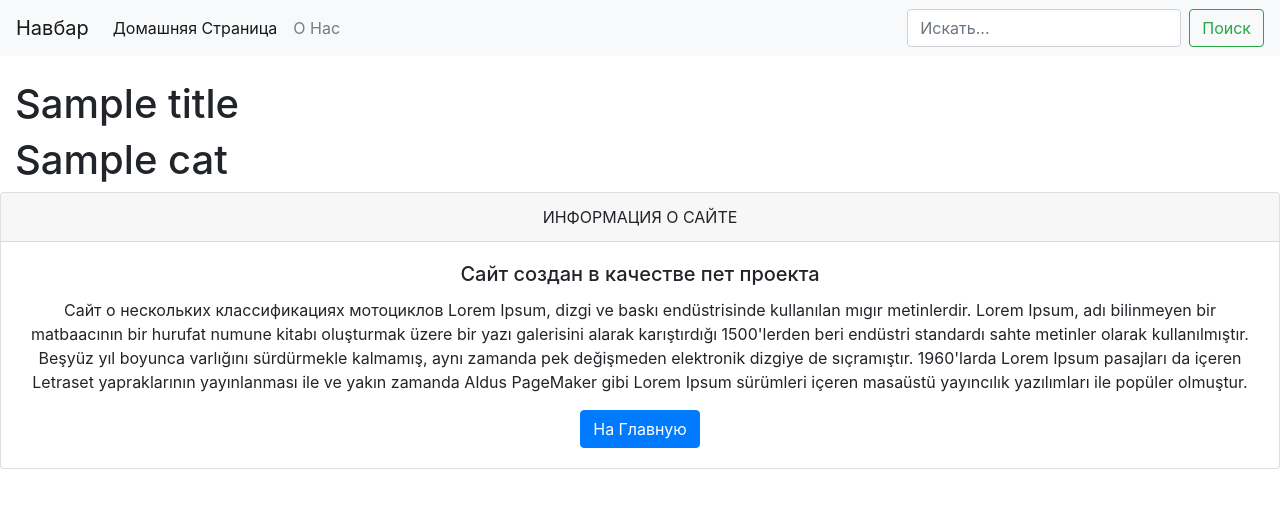
After one commit to dzhambullatt/about_motos, a Django app: template moto/templates/moto/about.html in a window 1280 px wide. The commit adds this page. Shown: the top 508 px of the page. Run offline with Django 3.2, Linux system fonts and the light colour scheme; the template is opened without the code that fills it: most values are stand-ins (such as "Sample title", 1, 10 or a date in 2020).

Commit message:
created new page

```diff
--- /dev/null
+++ b/moto/templates/moto/about.html
@@ -0,0 +1,28 @@
+{% extends "moto/base.html" %}
+
+{% block title %}
+About Page
+{% endblock %}
+
+{% block sidebar %}
+
+{% endblock %}
+
+{% block content %}
+<div class="card text-center">
+    <div class="card-header">
+        ИНФОРМАЦИЯ О САЙТЕ
+    </div>
+    <div class="card-body">
+        <h5 class="card-title">Сайт создан в качестве пет проекта</h5>
+        <p class="card-text">Сайт о нескольких классификациях мотоциклов Lorem Ipsum, dizgi ve baskı endüstrisinde
+            kullanılan mıgır metinlerdir. Lorem Ipsum, adı bilinmeyen bir matbaacının bir hurufat numune kitabı
+            oluşturmak üzere bir yazı galerisini alarak karıştırdığı 1500'lerden beri endüstri standardı sahte metinler
+            olarak kullanılmıştır. Beşyüz yıl boyunca varlığını sürdürmekle kalmamış, aynı zamanda pek değişmeden
+            elektronik dizgiye de sıçramıştır. 1960'larda Lorem Ipsum pasajları da içeren Letraset yapraklarının
+            yayınlanması ile ve yakın zamanda Aldus PageMaker gibi Lorem Ipsum sürümleri içeren masaüstü yayıncılık
+            yazılımları ile popüler olmuştur.</p>
+        <a href="{% url 'home' %}" class="btn btn-primary">На Главную</a>
+    </div>
+</div>
+{% endblock %}
--- a/moto/templates/moto/cats.html
+++ b/moto/templates/moto/cats.html
@@ -8,7 +8,7 @@
     <div class="col-xl-2">
             <div class="list-group">
                 {% for i in category %}
-                <a href="/cats_url/{{ i.pk }}" class="list-group-item list-group-item-action">{{ i.name }}</a>
+                <a href="{% url 'cats' i.pk %}" class="list-group-item list-group-item-action">{{ i.name }}</a>
                 {% endfor %}
             </div>
         </div>
@@ -22,7 +22,7 @@
                         {% for i in mot %}
                         <div class="card mb-3">
                             <div class="card-header">
-                                Категория: {{ i.cats }}
+                                Категория: <a href="{% url 'cats' i.cats.pk %}">{{ i.cats }}</a>
                             </div>
                             <div class="card-body">
                                 <div class="media">
--- a/moto/templates/moto/nav.html
+++ b/moto/templates/moto/nav.html
@@ -12,7 +12,7 @@
                 <a class="nav-link" href="{% url 'home' %}">Домашняя Страница<span class="sr-only">(current)</span></a>
             </li>
             <li class="nav-item">
-                <a class="nav-link" href="{% url 'home' %}">О Нас</a>
+                <a class="nav-link" href="{% url 'about' %}">О Нас</a>
             </li>
             <li class="nav-item dropdown">
         </ul>
--- a/moto/urls.py
+++ b/moto/urls.py
@@ -4,4 +4,5 @@ from .views import *
 urlpatterns = [
     path('', news, name='home'),
     path('cats_url/<int:cat_id>/', get_cats, name='cats'),
+    path('about/', about_page, name='about')
 ]
--- a/moto/views.py
+++ b/moto/views.py
@@ -25,3 +25,7 @@ def get_cats(request, cat_id):
         'cats': cats
     }
     return render(request, 'moto/cats.html', context)  #template name='moto/cats.html'
+
+
+def about_page(request):
+    return render(request, 'moto/about.html')
```
Also changed, not shown: db.sqlite3, media/photos/2022/09/19/pit_2.jpg (added), media/photos/2022/09/19/pit_bike_1.jpg (added).
